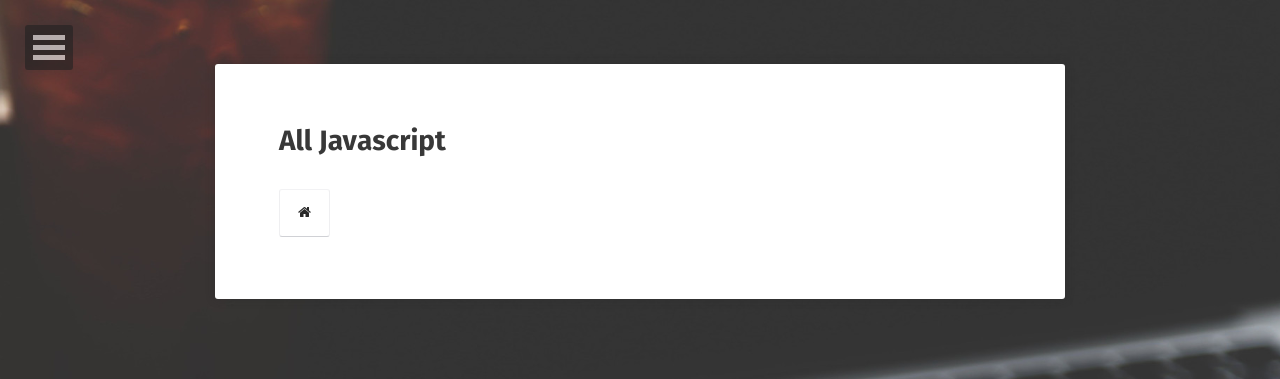
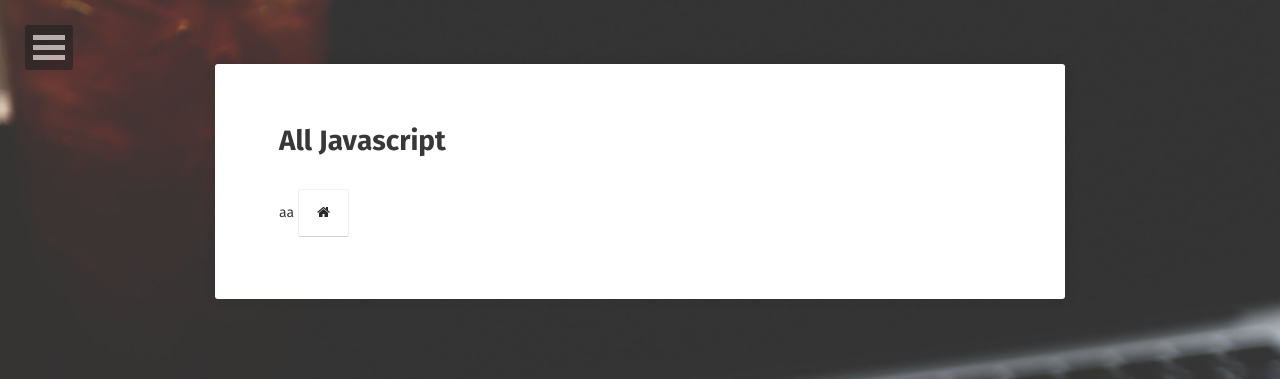
Before and after one commit to EdgeJH/exitst8.github.io, a Jekyll site: the page built from javascript/index.md, in a window 1280 px wide. Shown: the top 379 px of the page. Built offline with Jekyll 4.4.1, drawn with Linux system fonts in a browser that asks for light colours; some web fonts are replaced.

Commit message:
Update javascript-list.html

```diff
--- a/_layouts/javascript-list.html
+++ b/_layouts/javascript-list.html
@@ -16,7 +16,7 @@ layout: compress
         <div class="wrapper animated fadeIn">
             <div class="content">
                 <div class="javascript-title">
-                    <h1>{{ page.title }}</h1>
+                    <h1>{{ page.title }}</h1>aa
                     <a class="btn zoombtn" href="{{site.url}}">
                         <i class="fa fa-home"></i>
                     </a>
```
